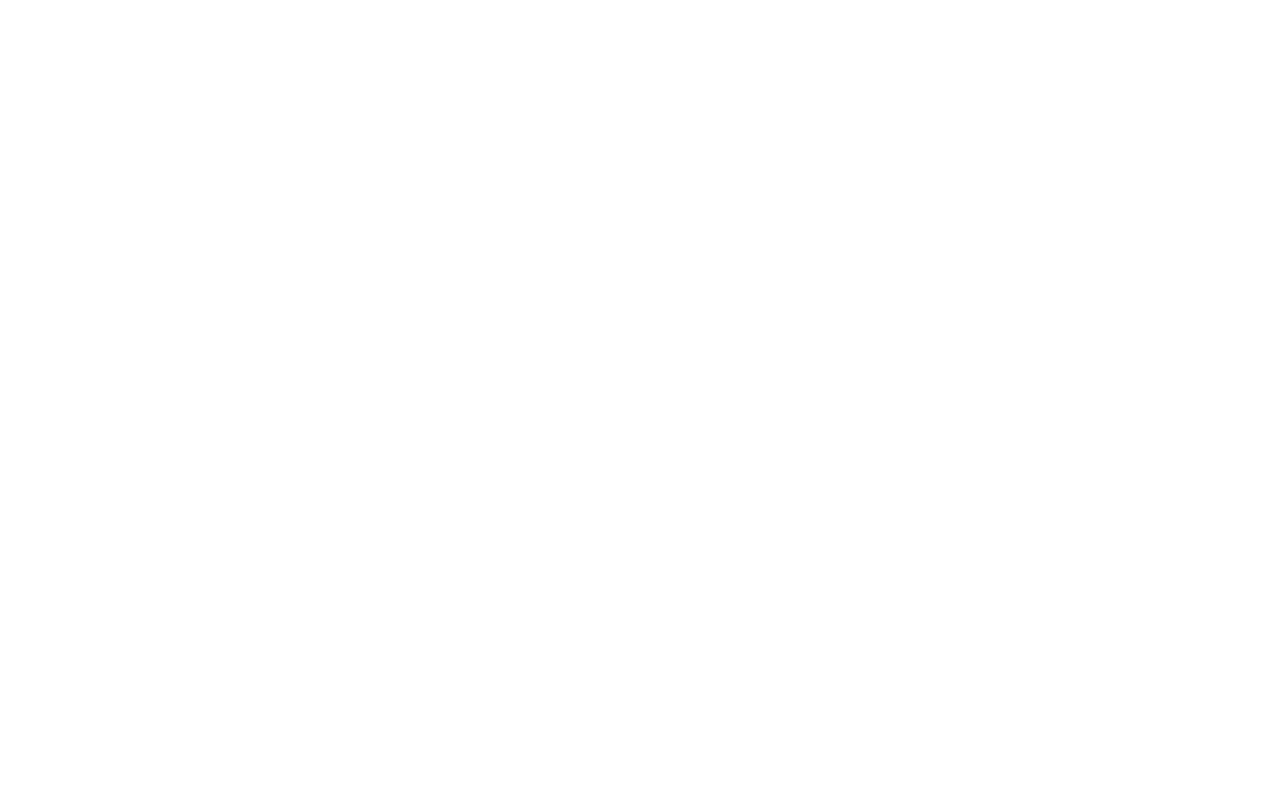
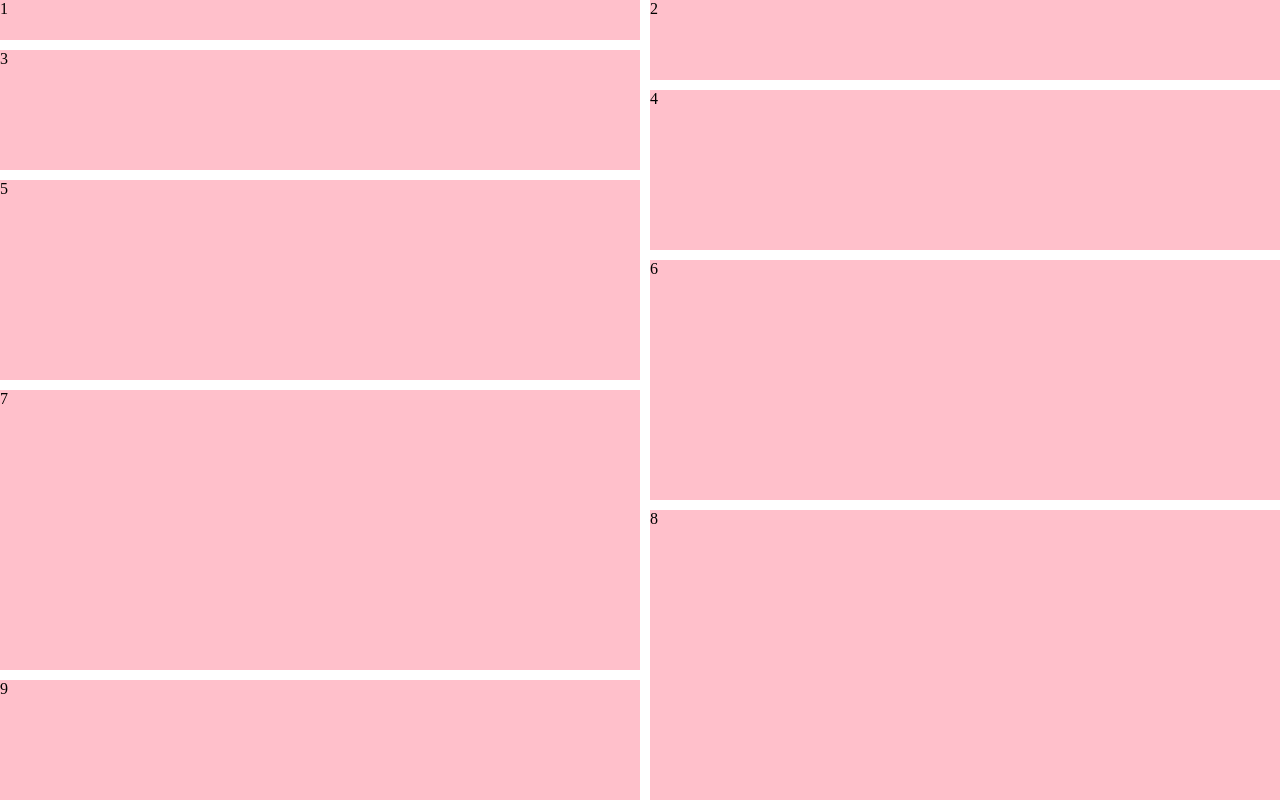
Before and after one commit to PinlongWu/React_Component_library, a React (Create React App) app in the folder setup/: page /masonry in a window 1280 px wide. Before the commit this address had no page. Built offline with nearby package versions, Linux system fonts and the light colour scheme.

Commit message:
添加瀑布流

```diff
--- /dev/null
+++ b/setup/src/Component/Masonry/index.js
@@ -0,0 +1,114 @@
+import React, { useEffect, useRef } from "react";
+import {
+  AutoSizer,
+  CellMeasurer,
+  CellMeasurerCache,
+  createMasonryCellPositioner,
+  Masonry,
+} from "react-virtualized";
+
+const list = [
+  1, 2, 3, 4, 5, 6, 7, 8, 9, 10, 11, 12, 13, 14, 15, 16, 17, 18, 19, 20,
+];
+
+const columnWidth = 400;
+const defaultHeight = 250;
+const defaultWidth = columnWidth;
+const columnCount = 2;
+const gutterSize = 10;
+
+const cellMeasureCache = new CellMeasurerCache({
+  defaultHeight,
+  defaultWidth,
+  fixedWidth: true,
+});
+
+const cellPositioner = createMasonryCellPositioner({
+  cellMeasurerCache: cellMeasureCache,
+  columnCount: columnCount,
+  columnWidth,
+  spacer: gutterSize,
+});
+
+const MasonryBox = () => {
+  const masonryRef = useRef(null);
+  const _width = useRef(0);
+  const _columnCount = useRef(columnCount);
+  const _itemWidth = useRef(defaultWidth);
+
+  useEffect(() => {
+    return () => {
+      cellMeasureCache.clearAll();
+    };
+  }, []);
+
+  const onResize = ({ width }) => {
+    _width.current = width;
+    calculateColumnCount();
+    resetCellPositioner();
+    if (masonryRef.current) {
+      masonryRef.current.recomputeCellPositions();
+    }
+  };
+
+  const calculateColumnCount = () => {
+    const itemWidth = columnWidth + gutterSize;
+    const bothWidth = _width.current / 2;
+    const itemViewWidth = bothWidth < itemWidth ? itemWidth : bothWidth;
+    _columnCount.current = Math.floor(_width.current / itemViewWidth);
+    _itemWidth.current = bothWidth < itemWidth ? "100%" : `${bothWidth}px`;
+  };
+
+  const resetCellPositioner = () => {
+    cellPositioner.reset({
+      columnCount: _columnCount.current,
+      columnWidth: _width.current / 2,
+      spacer: gutterSize,
+    });
+  };
+
+  const cellRenderer = ({ index, key, parent, style }) => {
+    const datum = list[index];
+    return (
+      <CellMeasurer
+        cache={cellMeasureCache}
+        index={index}
+        key={index}
+        parent={parent}
+      >
+        <div style={{ ...style, width: _itemWidth.current }}>
+          <div style={{ background: "pink", height: datum * 40 }}>{datum}</div>
+        </div>
+      </CellMeasurer>
+    );
+  };
+
+  return (
+    <div
+      style={{
+        width: "100%",
+        height: "100%",
+        display: "flex",
+        flexDirection: "column",
+      }}
+    >
+      <AutoSizer onResize={onResize}>
+        {({ width, height }) => {
+          return (
+            <Masonry
+              height={height}
+              width={width}
+              cellCount={list.length}
+              cellMeasurerCache={cellMeasureCache}
+              cellRenderer={cellRenderer}
+              cellPositioner={cellPositioner}
+              ref={(ref) => (masonryRef.current = ref)}
+            />
+          );
+        }}
+      </AutoSizer>
+    </div>
+  );
+};
+
+export default MasonryBox;
--- a/setup/src/Home.js
+++ b/setup/src/Home.js
@@ -13,9 +13,10 @@
       <Button type="primary" onClick={()=>navigate('/bigFileUpload')}>大文件切片上传</Button>
       <Button type="primary" onClick={()=>navigate('/antdBigFileUpload')}>Antd大文件切片上传</Button>
       <Button type="primary" onClick={()=>navigate('/antdBigFileUploadArrange')}>Antd大文件切片排列上传</Button>
-      <Button type="primary" onClick={()=>navigate('/AntdBigFileUploadCSV')}>Antd-CSV大文件切片排列上传</Button>
+      <Button type="primary" onClick={()=>navigate('/antdBigFileUploadCSV')}>Antd-CSV大文件切片排列上传</Button>
       <Button type="primary" onClick={()=>navigate('/jsonViewDom')}>Json-View-Dom</Button>
       <Button type="primary" onClick={()=>navigate('/websocket')}>Websocket</Button>
+      <Button type="primary" onClick={()=>navigate('/masonry')}>Masonry 瀑布流</Button>
     </div>
   );
 }
--- a/setup/src/Router/index.js
+++ b/setup/src/Router/index.js
@@ -12,6 +12,7 @@
 import AntdBigFileUploadCSV from '../Component/AntdBigFileUploadCSV'
 import JsonViewDom from '../Component/JsonViewDom'
 import Websocket from '../Component/Websocket/Index'
+import Masonry from '../Component/Masonry'
 
 export default function index() {
   return (
@@ -25,8 +26,10 @@
         <Route path="/bigFileUpload" element={<BigFileUpload/>} />
         <Route path="/antdBigFileUpload" element={<AntdBigFileUpload/>} />
         <Route path="/antdBigFileUploadArrange" element={<AntdBigFileUploadArrange/>} />
+        <Route path="/antdBigFileUploadCSV" element={<AntdBigFileUploadCSV/>} />
         <Route path="/jsonViewDom" element={<JsonViewDom/>} />
         <Route path="/websocket" element={<Websocket/>} />
+        <Route path="/masonry" element={<Masonry/>} />
       </Routes>
     </Router>
   )
```
